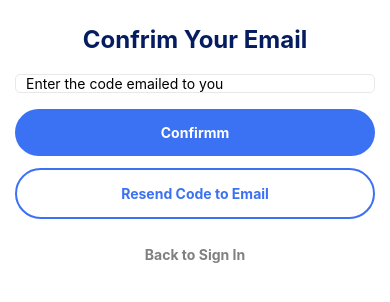
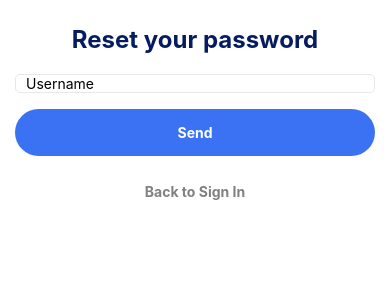
Before and after one commit to zlyons70/TipTracker, a React Native app in the folder FrontEnd/: screen / in a window 390 px wide. Shown: the top 302 px of the page. Built offline with nearby package versions, Linux system fonts and the light colour scheme.

Commit message:
Forgot Password Screen Finished

```diff
--- a/FrontEnd/App.js
+++ b/FrontEnd/App.js
@@ -17,12 +17,13 @@ import {
 import SignInScreen from './src/screens/SignInScreen/';
 import SignUpScreen from './src/screens/SignUpScreen/SignUpScreen';
 import ConfirmEmailScreen from './src/screens/ConfirmEmailScreen';
+import ForgotPasswordScreen from './src/screens/ForgotPasswordScreen';
 
 
 const App = () => {
   return (
     <SafeAreaView style={styles.root}>
-      <ConfirmEmailScreen />
+      <ForgotPasswordScreen />
     </SafeAreaView>
   );
 }
--- /dev/null
+++ b/FrontEnd/src/screens/ForgotPasswordScreen/ForgotPasswordScreen.js
@@ -0,0 +1,67 @@
+import React, {useState} from 'react'
+import {View, Text, StyleSheet, useWindowDimensions, ScrollView} from 'react-native'
+import CustomInput from '../../components/CustomInput';
+import CustomButton from '../../components/CustomButton';
+import SocialSignInButton from '../../components/SocialSignInButton/SocialSignInButton';
+
+const ForgotPasswordScreen =() => {
+
+    const [username, setUsername] = useState('');
+
+
+    const onSendCodePressed = () => {
+        console.warn('onSendCodePressed');
+    };
+
+    const onBackToSignInPressed = () => {
+        console.warn('onBackToSignInPressed');
+    };
+
+    const onResendCodePressed = () => {
+        console.warn('onResendCodePressed');
+    };
+
+
+    return(
+        <ScrollView showsVerticalScrollIndicator={false}>
+            <View style={styles.root}>
+                <Text style = {styles.title}>Reset your password</Text>
+
+                <CustomInput
+                placeHolder='Username'
+                value={username}
+                setValue={setUsername}
+                />
+
+                <CustomButton
+                text={'Send'}
+                onPress={onSendCodePressed}
+                type='PRIMARY'
+                />
+                <CustomButton
+                text={"Back to Sign In"}
+                onPress={onBackToSignInPressed}
+                type='TERTIARY'
+                />
+            </View>
+        </ScrollView>
+    );
+};
+
+const styles = StyleSheet.create({
+    root: {
+        alignItems: 'center',
+        padding: 15,
+    },
+    title: {
+        fontSize: 24,
+        fontWeight: 'bold',
+        color: "#051C60",
+        margin: 10,
+    },
+    link: {
+        color: "#FDB075",
+
+    }
+});
+export default ForgotPasswordScreen;
--- /dev/null
+++ b/FrontEnd/src/screens/ForgotPasswordScreen/index.js
@@ -0,0 +1 @@
+export { default } from './ForgotPasswordScreen';
```
